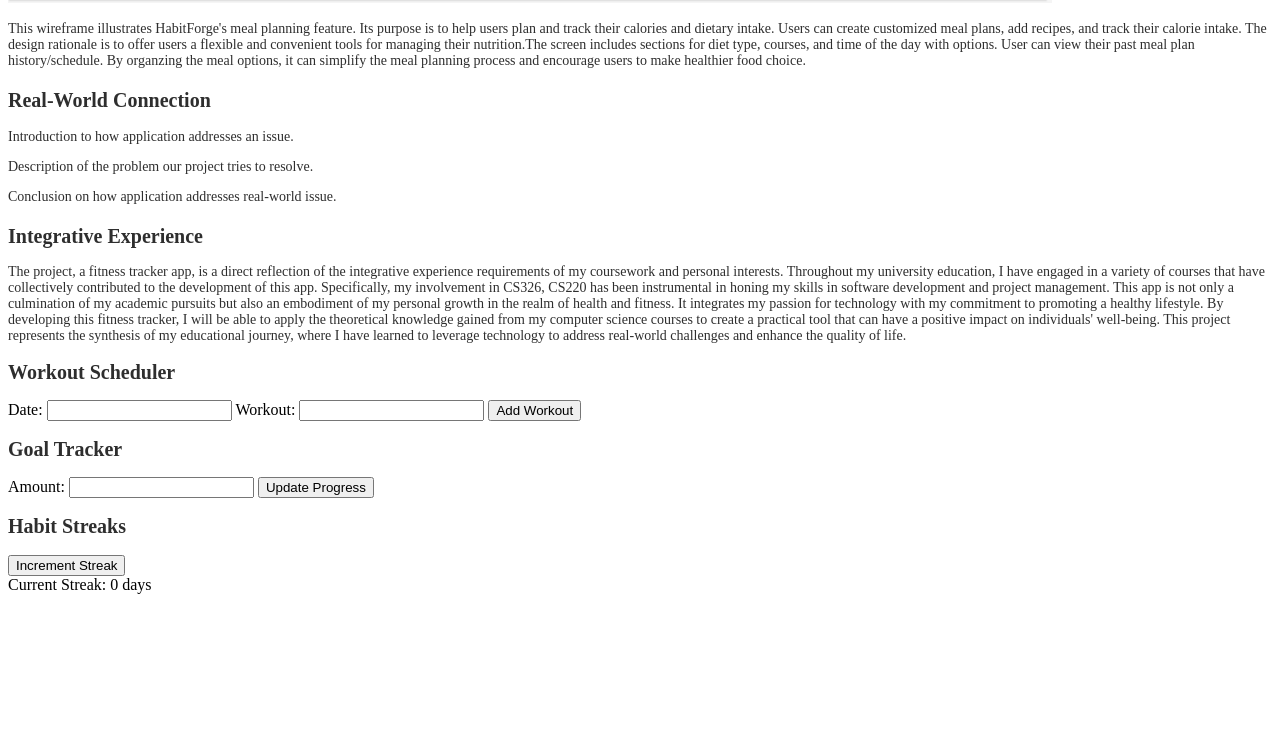
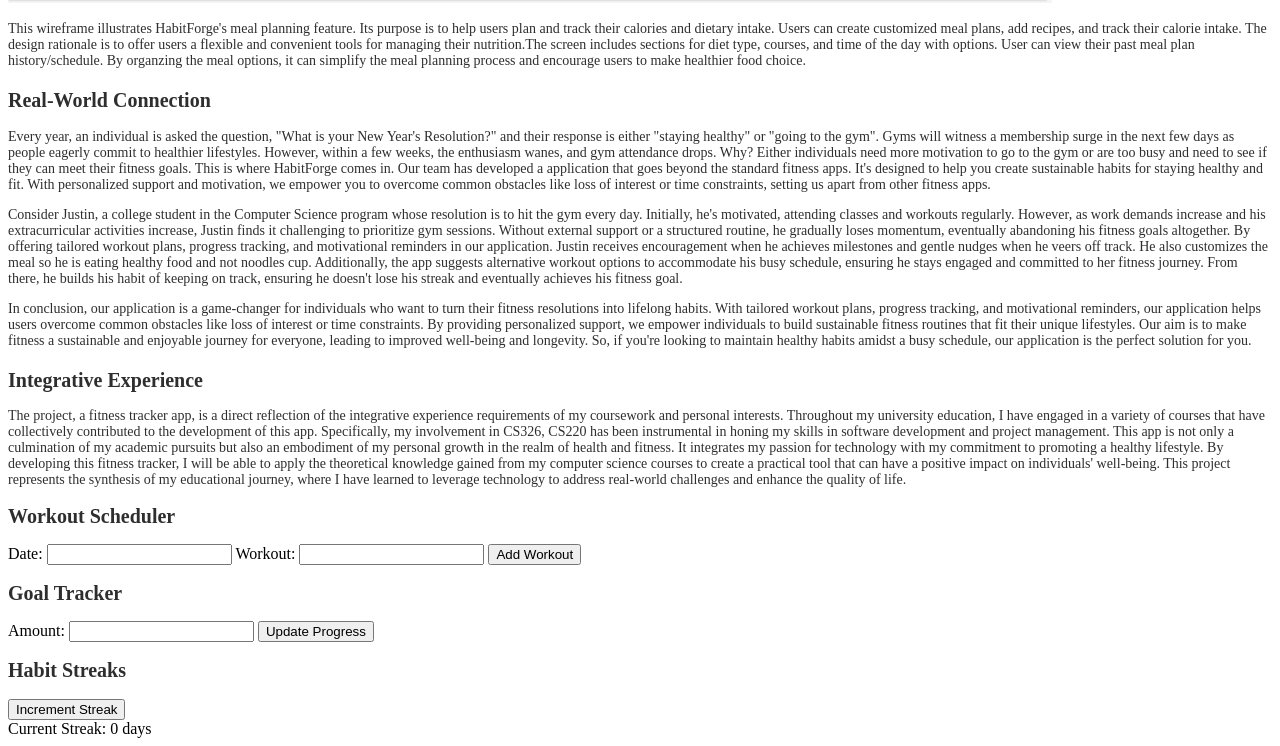
Before and after one commit to SHIN0003/finalProject, a website: page src/docs/milestone-01/index.html in a window 1280 px wide. Shown: the part 8290-9036 px from the top of the page. Before the commit the page ends 8892 px from the top, so only its background shows below. Drawn offline with Linux system fonts and the light colour scheme.

Commit message:
update the real-world

```diff
--- a/src/docs/milestone-01/index.html
+++ b/src/docs/milestone-01/index.html
@@ -185,13 +185,15 @@
         <section id="real-world">
             <h2>Real-World Connection</h2>
             <p>
-                Introduction to how application addresses an issue.
+                Every year, an individual is asked the question, "What is your New Year's Resolution?" and their response is either "staying healthy" or "going to the gym". Gyms will witness a membership surge in the next few days as people eagerly commit to healthier lifestyles. However, within a few weeks, the enthusiasm wanes, and gym attendance drops. Why? Either individuals need more motivation to go to the gym or are too busy and need to see if they can meet their fitness goals. This is where HabitForge comes in.
+                Our team has developed a application that goes beyond the standard fitness apps. It's designed to help you create sustainable habits for staying healthy and fit. With personalized support and motivation, we empower you to overcome common obstacles like loss of interest or time constraints, setting us apart from other fitness apps.
             </p>
             <p>
-                Description of the problem our project tries to resolve.
+                Consider Justin, a college student in the Computer Science program whose resolution is to hit the gym every day. Initially, he's motivated, attending classes and workouts regularly. However, as work demands increase and his extracurricular activities increase, Justin finds it challenging to prioritize gym sessions. Without external support or a structured routine, he gradually loses momentum, eventually abandoning his fitness goals altogether.
+By offering tailored workout plans, progress tracking, and motivational reminders in our application. Justin receives encouragement when he achieves milestones and gentle nudges when he veers off track. He also customizes the meal so he is eating healthy food and not noodles cup. Additionally, the app suggests alternative workout options to accommodate his busy schedule, ensuring he stays engaged and committed to her fitness journey. From there, he builds his habit of keeping on track, ensuring he doesn't lose his streak and eventually achieves his fitness goal.
             </p>
             <p>
-                Conclusion on how application addresses real-world issue.
+                In conclusion, our application is a game-changer for individuals who want to turn their fitness resolutions into lifelong habits. With tailored workout plans, progress tracking, and motivational reminders, our application helps users overcome common obstacles like loss of interest or time constraints. By providing personalized support, we empower individuals to build sustainable fitness routines that fit their unique lifestyles. Our aim is to make fitness a sustainable and enjoyable journey for everyone, leading to improved well-being and longevity. So, if you're looking to maintain healthy habits amidst a busy schedule, our application is the perfect solution for you.
             </p>
         </section>
 
```
